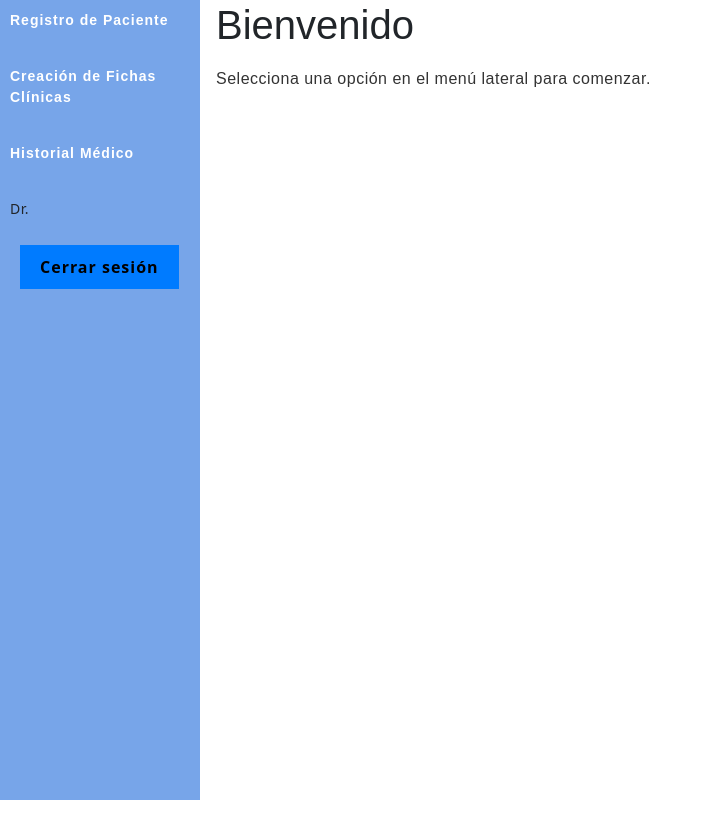
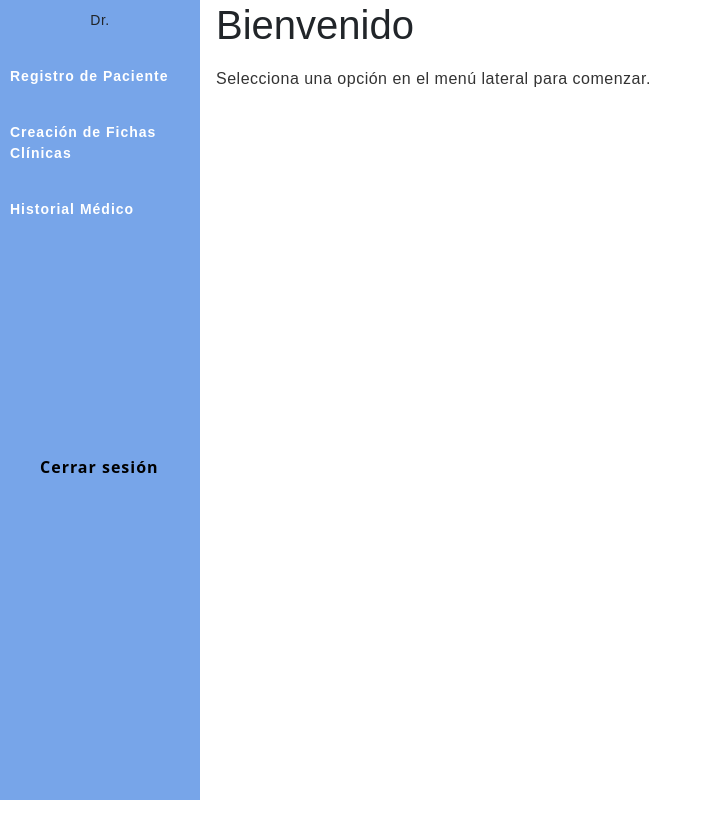
Before and after one commit to svidalfpuna/electivaIV-sismedico, a React (Vite) app in the folder front/: page /home in a window 1280 px wide. Shown: the top 838 px of the page, without its empty margins (0-710 px from the left). Built offline with nearby package versions, Linux system fonts and the light colour scheme; sample sign-in values are in the browser's storage; a web font is replaced by a local one.

Commit message:
ajustes esteticos

```diff
--- a/front/src/pages/Home.jsx
+++ b/front/src/pages/Home.jsx
@@ -38,10 +38,10 @@ function Home() {
     <div className="home-container">
       {/* Sidebar */}
       <div className="sidebar">
+        <p className="sidebar-dr">Dr. {decodedToken.nombre}</p>
         <button className="sidebar-btn" onClick={() => handleSidebarClick('registroPaciente')}>Registro de Paciente</button>
         <button className="sidebar-btn" onClick={() => handleSidebarClick('fichaClinica')}>Creación de Fichas Clínicas</button>
         <button className="sidebar-btn" onClick={() => handleSidebarClick('historialMedico')}>Historial Médico</button>
-        <p className="sidebar-dr">Dr. {decodedToken.nombre}</p>
         <button className="logout-btn" onClick={handleLogout}>Cerrar sesión</button>
 
 
--- a/front/src/pages/home.css
+++ b/front/src/pages/home.css
@@ -63,7 +63,7 @@ body,
 .sidebar-dr {
   background: none;
   border: none;
-  text-align: left;
+  text-align: center;
   padding: 10px;
 }
 
@@ -72,6 +72,10 @@ body,
   /* Fondo claro al hacer hover */
   color: #f5f5f5;
   /* Cambia ligeramente el color del texto */
+}
+
+p{
+  font-family: "Poppins", sans-serif;
 }
 
 
@@ -101,9 +105,10 @@ body,
 }
 
 .logout-btn {
-  margin-top: auto;
+  background-color: transparent;
   padding: 10px 20px;
   margin-left: 10%;
+  margin-top: 100%;
   border: none;
   color: black;
   cursor: pointer;
```
